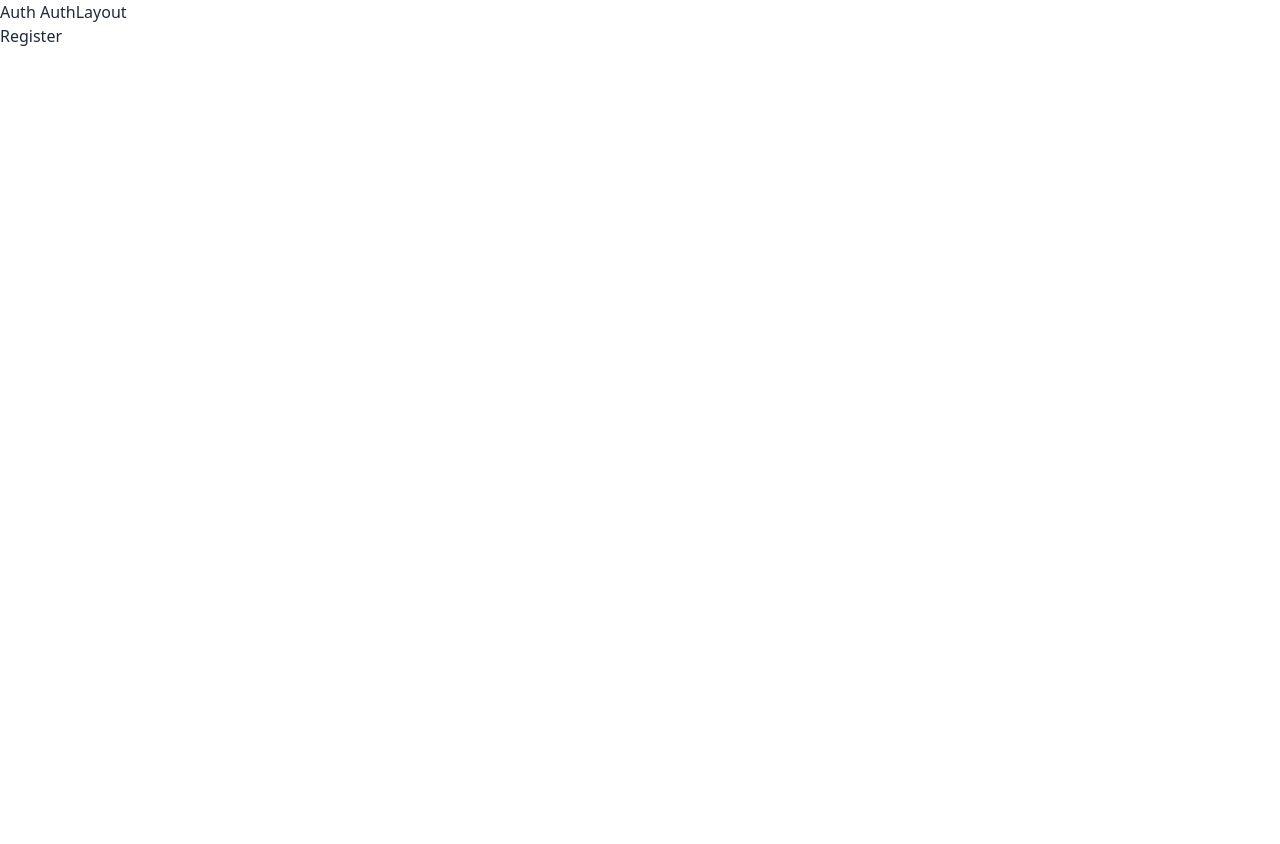
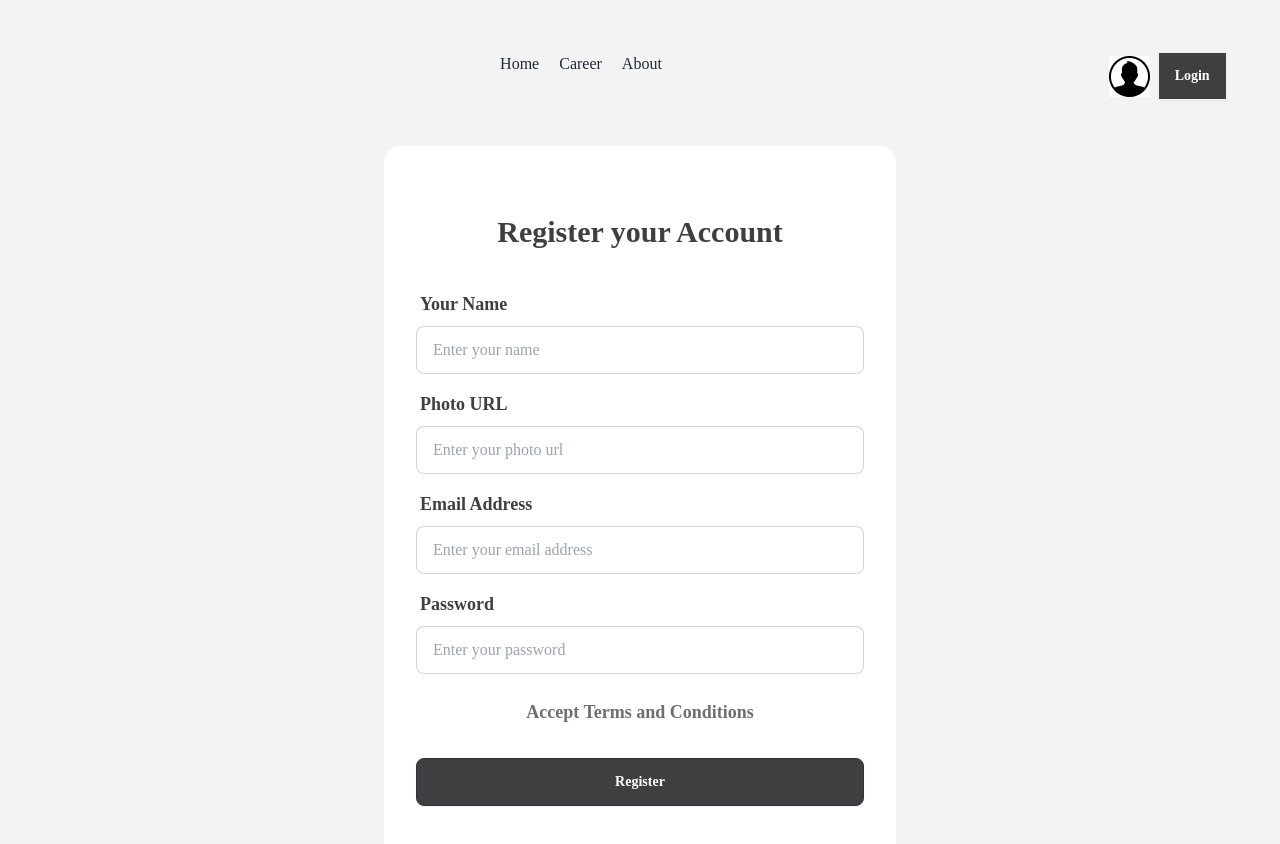
Before and after one commit to Ayesha10412/dragon-news-using-firebase-concept, a React (Vite) app: page /auth/register in a window 1280 px wide. Shown: the top 844 px of the page. Before the commit the page ends 800 px from the top, so only its background shows below. Built offline with nearby package versions, Linux system fonts and the light colour scheme; no server answers.

Commit message:
added the context provider and create register form with authentication

```diff
--- a/package.json
+++ b/package.json
@@ -10,6 +10,7 @@
     "preview": "vite preview"
   },
   "dependencies": {
+    "firebase": "^11.0.2",
     "localforage": "^1.10.0",
     "match-sorter": "^8.0.0",
     "moment": "^2.30.1",
--- /dev/null
+++ b/src/firebase/firebase.config.js
@@ -0,0 +1,21 @@
+// Import the functions you need from the SDKs you need
+import { initializeApp } from "firebase/app";
+
+// TODO: Add SDKs for Firebase products that you want to use
+// https://firebase.google.com/docs/web/setup#available-libraries
+
+// Your web app's Firebase configuration
+const firebaseConfig = {
+  apiKey: "AIzaSyB8HZAWIv0Ga0gDIGXJgSue1Fa66mnuQ7c",
+  authDomain: "dragon-news-e0dca.firebaseapp.com",
+  projectId: "dragon-news-e0dca",
+  storageBucket: "dragon-news-e0dca.firebasestorage.app",
+  messagingSenderId: "354977902183",
+  appId: "1:354977902183:web:208fbf1d53d8e50d21aec2"
+};
+
+// Initialize Firebase
+const app = initializeApp(firebaseConfig);
+export default app;
+
+// Initialize Firebase Authentication and get a reference to the service
--- a/src/layouts/AuthLayout.jsx
+++ b/src/layouts/AuthLayout.jsx
@@ -1,10 +1,14 @@
 import React from 'react';
 import { Outlet } from 'react-router-dom';
+import NavBar from '../component/NavBar';
 
 const AuthLayout = () => {
     return (
-        <div>
-            Auth AuthLayout
+        <div className='bg-[#F3F3F3] font-Poppins '>
+
+            <header className='w-11/12 mx-auto py-3'>
+                <NavBar></NavBar>
+            </header>
             <Outlet></Outlet>
         </div>
     );
--- a/src/main.jsx
+++ b/src/main.jsx
@@ -3,11 +3,15 @@ import { createRoot } from 'react-dom/client'
 import './index.css'
 import { RouterProvider } from 'react-router-dom'
 import Router from './routes/Router'
+import AuthProvider from './provider/AuthProvider'
 
 
 createRoot(document.getElementById('root')).render(
   <StrictMode>
+<AuthProvider>
+<RouterProvider router={Router} ></RouterProvider>
 
-<RouterProvider router={Router} ></RouterProvider>
+</AuthProvider>
+
   </StrictMode>,
 )
--- /dev/null
+++ b/src/pages/Login.jsx
@@ -0,0 +1,39 @@
+import React from 'react';
+import { Link } from 'react-router-dom';
+
+const Login = () => {
+    return (
+        <div className='flex items-center justify-center  min-h-screen '>
+
+           <div className="card bg-[#FFFFFF] w-full px-14  shrink-0 py-10 max-w-lg ">
+            <h2 className='font-bold text-3xl text-[#403F3F] text-center mt-7' >Login your Account</h2>
+      <form className="card-body">
+        <div className="form-control">
+          <label className="label">
+            <span className="label-text text-lg text-[#403F3F] font-bold ">Email Address</span>
+          </label>
+          <input type="email" name='email' placeholder="Enter your email address" className="input input-bordered" required />
+        </div>
+        <div className="form-control">
+          <label className="label">
+            <span className="label-text text-lg text-[#403F3F] font-bold ">Password</span>
+          </label>
+          <input type="password" name='password' placeholder="Enter your password" className="input input-bordered text-[#9F9F9F] " required />
+          {/* <label className="label">
+            <a href="#" className="label-text-alt link link-hover">Forgot password?</a>
+          </label> */}
+        </div>
+        <div className="form-control mt-6">
+          <button className="btn btn-neutral rounded-lg bg-[#403F3F] text-white text-sm ">Login</button>
+        </div>
+        <p className='mt-4 text-center text-lg font-bold text-[#706F6F] ' >
+            Don't have an account? <span className='text-[#FF8C47] ' >
+                 <Link to='/auth/register' >Register</Link> </span> </p>
+      </form>
+    </div>
+
+        </div>
+    );
+};
+
+export default Login;
--- /dev/null
+++ b/src/pages/Register.jsx
@@ -0,0 +1,83 @@
+import React, { useContext } from 'react';
+import { AuthContext } from '../provider/AuthProvider';
+
+const Register = () => {
+
+const {createNewUser,setUser}= useContext(AuthContext)
+
+
+const handleSubmit = event=>{
+    event.preventDefault();
+    const form = new FormData(event.target);
+    const name = form.get('name')
+    const email = form.get('email');
+    const photo = form.get('photo');
+    const password = form.get('password')
+    console.log(name, email, photo,password)
+
+createNewUser(email, password)
+.then(result=>{
+    const user = result.user;
+    setUser(user)
+    console.log(user)
+})
+
+.catch(error=>{
+    console.log('Error:', error.message)
+})
+
+}
+
+
+
+    return (
+        <div className='flex items-center justify-center  min-h-screen '>
+
+        <div className="card bg-[#FFFFFF] w-full max-h-screen  shrink-0 py-10 max-w-lg ">
+         <h2 className='font-bold text-3xl text-[#403F3F] text-center mt-7' >Register your Account</h2>
+   <form onSubmit={handleSubmit} className="card-body">
+
+   <div className="form-control">
+       <label className="label">
+         <span className="label-text text-lg text-[#403F3F] font-bold ">Your Name  </span>
+       </label>
+       <input type="text" name='name' placeholder="Enter your name" className="input input-bordered text-[#9F9F9F] " required />
+     </div>
+
+     <div className="form-control">
+       <label className="label">
+         <span className="label-text text-lg text-[#403F3F] font-bold ">Photo URL</span>
+       </label>
+       <input type="text" name='photo' placeholder="Enter your photo url" className="input input-bordered text-[#9F9F9F] " required />
+     </div>
+
+
+     <div className="form-control">
+       <label className="label">
+         <span className="label-text text-lg text-[#403F3F] font-bold ">Email Address</span>
+       </label>
+       <input type="email" name='email' placeholder="Enter your email address" className="input input-bordered" required />
+     </div>
+     <div className="form-control">
+       <label className="label">
+         <span className="label-text text-lg text-[#403F3F] font-bold ">Password</span>
+       </label>
+       <input type="password" name='password' placeholder="Enter your password" className="input input-bordered text-[#9F9F9F] " required />
+     </div>
+
+     <p className='mt-4 text-center text-lg font-bold text-[#706F6F] ' >
+          Accept Terms and Conditions
+        </p>
+
+     <div className="form-control mt-6">
+       <button className="btn btn-neutral rounded-lg bg-[#403F3F] text-white text-sm ">Register</button>
+     </div>
+
+   </form>
+ </div>
+
+     </div>
+    );
+};
+
+export default Register;
--- /dev/null
+++ b/src/provider/AuthProvider.jsx
@@ -0,0 +1,43 @@
+import { createContext, useEffect, useState } from "react";
+
+import { createUserWithEmailAndPassword, getAuth, onAuthStateChanged } from "firebase/auth";
+import app from "../firebase/firebase.config";
+
+ export const AuthContext = createContext();
+ const auth = getAuth(app);
+
+
+const AuthProvider = ({children}) => {
+const [user, setUser]= useState(null)
+
+const createNewUser = (email, password)=>{
+    return createUserWithEmailAndPassword(auth, email, password)
+}
+
+
+const authInfo = {
+    user,
+    setUser,
+    createNewUser,
+
+};
+
+// hold the user and also clean up
+useEffect(()=>{
+    const unsubscribe = onAuthStateChanged(auth, (currentUser)=>{
+        setUser(currentUser);
+    })
+    return()=>{
+        unsubscribe();
+    }
+})
+
+
+    return <AuthContext.Provider value={authInfo} >
+{children}
+</AuthContext.Provider>
+
+
+};
+
+export default AuthProvider;
--- a/src/routes/Router.jsx
+++ b/src/routes/Router.jsx
@@ -2,6 +2,8 @@ import { createBrowserRouter, Navigate } from 'react-router-dom';
 import HomeLayout from '../layouts/HomeLayout';
 import CategoryNews from '../pages/CategoryNews';
 import AuthLayout from '../layouts/AuthLayout';
+import Login from '../pages/Login';
+import Register from '../pages/Register';
 
 const Router = createBrowserRouter([
 
@@ -37,14 +39,14 @@ const Router = createBrowserRouter([
         {
 
             path:'/auth/login',
-            element: <h2>Login</h2>,
+            element: <Login></Login> ,
 
         },
 
         {
 
             path:'/auth/register',
-            element: <h2>Register</h2>,
+            element: <Register></Register> ,
 
         }
     ]
```
Also changed, not shown: 1 other file (tests, documents, lock files or other folders).
